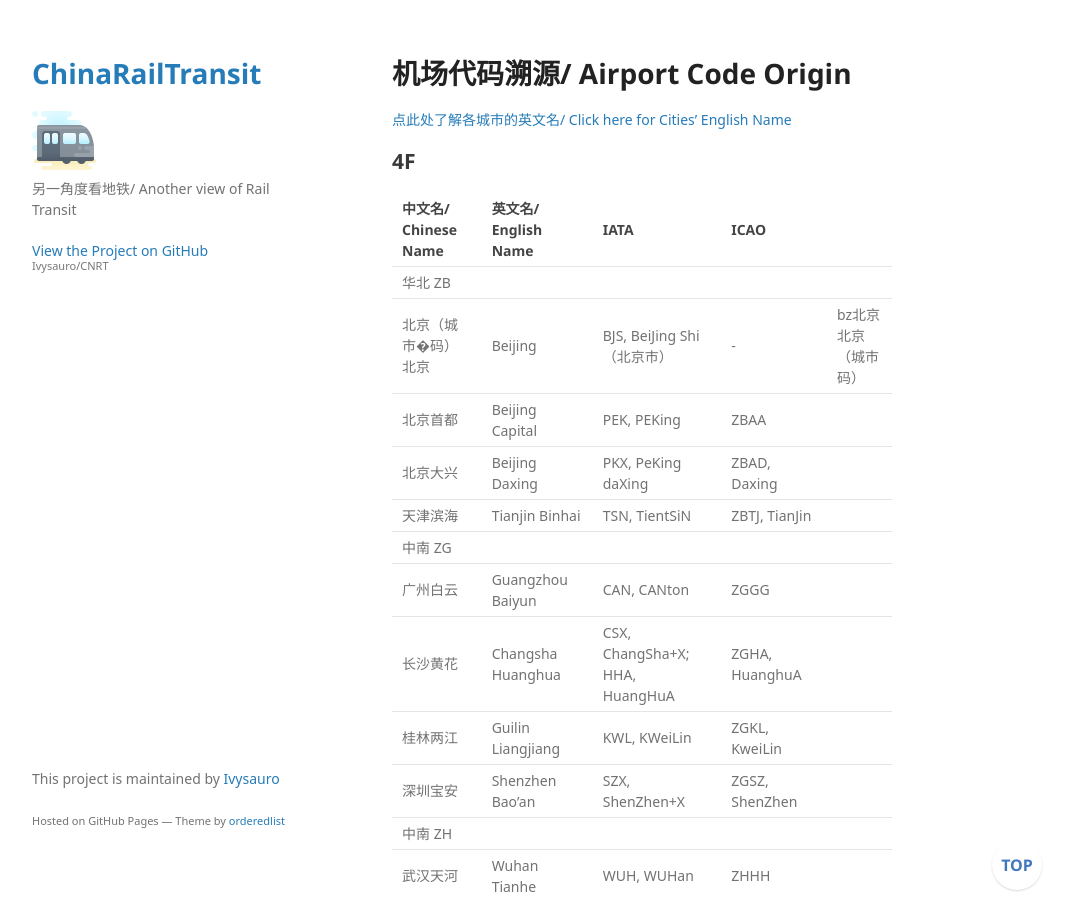
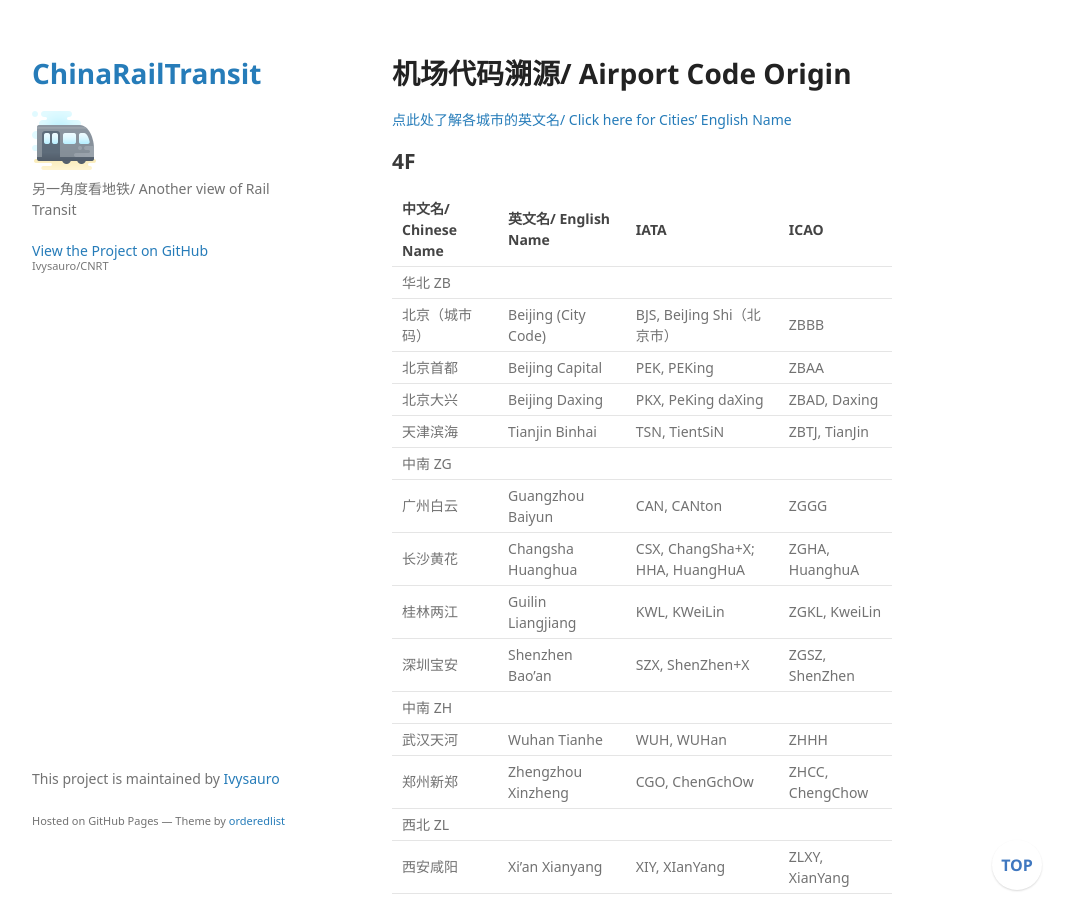
Before and after one commit to Ivysauro/CNRT, a Jekyll site: the page built from data/Airport.md, in a window 1280 px wide and 900 px high. Shown: the whole window, without its empty margins (178-1249 px from the left). Built offline with Jekyll 4.4.1, drawn with Linux system fonts in a browser that asks for light colours; some web fonts are replaced; our own code applies the rules of GitHub Pages for plain Markdown files; a script that is not in the unit is left out.

Commit message:
🍊更新北京数据

```diff
--- a/data/Airport.md
+++ b/data/Airport.md
@@ -7,7 +7,7 @@
 | 中文名/ Chinese Name | 英文名/ English Name | IATA | ICAO |
 | :- | :- | :- | :- |
 | 华北 ZB |
-| 北京（城市�码）北京 | Beijing | BJS, BeiJing Shi（北京市） | - |bz北京北京（城市码）
+| 北京（城市码） | Beijing (City Code) | BJS, BeiJing Shi（北京市） | ZBBB |
 | 北京首都 | Beijing Capital | PEK, PEKing | ZBAA |
 | 北京大兴 | Beijing Daxing | PKX, PeKing daXing | ZBAD, Daxing |
 | 天津滨海 | Tianjin Binhai | TSN, TientSiN | ZBTJ, TianJin |
```
